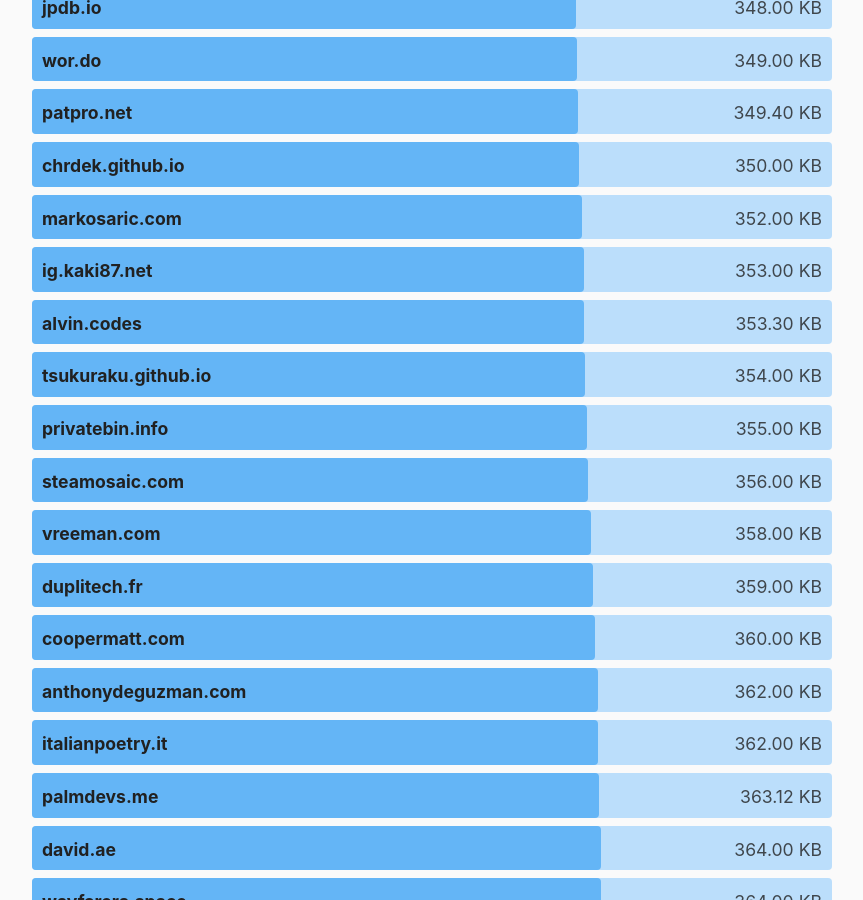
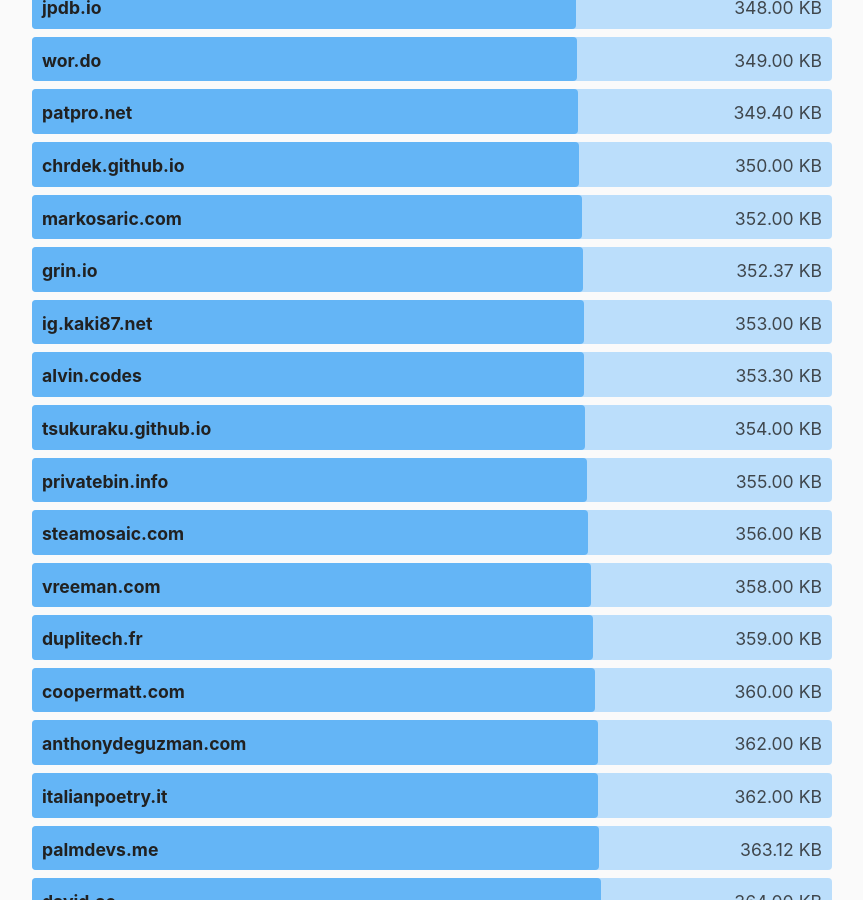
Before and after one commit to kevquirk/512kb.club, a Jekyll site: the page built from index.md, in a window 1280 px wide and 900 px high, scrolled down 42254 px. Shown: the whole window, without its empty margins (208-1071 px from the left). Built offline with Jekyll 4.4.1, drawn with Linux system fonts in a browser that asks for light colours.

Commit message:
Update sites.yml

```diff
--- a/_data/sites.yml
+++ b/_data/sites.yml
@@ -1643,6 +1643,11 @@
   size: 9.83
   last_checked: 2024-07-05
 
+- domain: grin.io
+  url: https://grin.io/
+  size: 352.37
+  last_checked: 2024-10-22
+
 - domain: grishy.dev
   url: https://grishy.dev/
   size: 160.94
```
